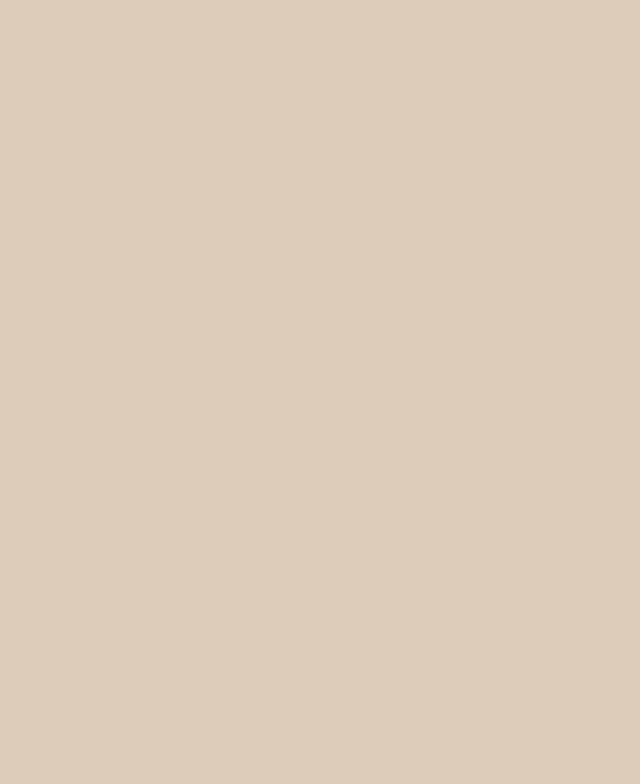
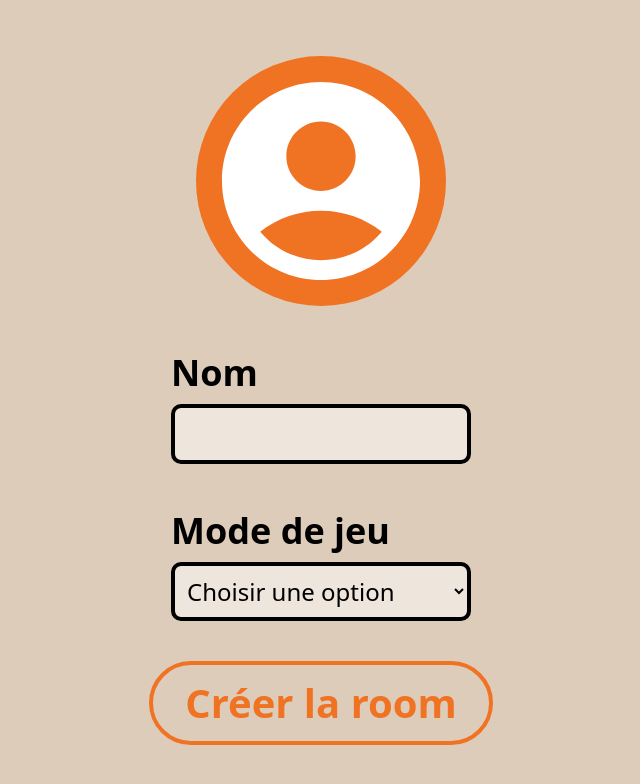
Before and after one commit to Tic-Tac-Paf/paf-react, a React (Vite) app: page /create in a window 1280 px wide. Before the commit this address had no page. Shown: the top 784 px of the page, without its empty margins (319-959 px from the left). Built offline with nearby package versions, Linux system fonts and the light colour scheme; a web font is replaced by a local one.

Commit message:
Feat : create join & create screen

```diff
--- a/package.json
+++ b/package.json
@@ -14,6 +14,7 @@
     "react": "^18.3.1",
     "react-dom": "^18.3.1",
     "react-router-dom": "^6.27.0",
+    "tailwind-merge": "^2.5.4",
     "tailwindcss": "^3.4.14"
   },
   "devDependencies": {
--- /dev/null
+++ b/src/assets/user-icon.tsx
@@ -0,0 +1,20 @@
+import { SVGProps } from "react";
+
+const UserIcon: React.FC<SVGProps<SVGSVGElement>> = (props) => (
+  <svg
+    width="250"
+    height="250"
+    viewBox="0 0 250 250"
+    fill="none"
+    xmlns="http://www.w3.org/2000/svg"
+    style={{ transition: "all 0.3s ease-in" }}
+    {...props}
+  >
+    <rect width="250" height="250" rx="125" fill="#F07323" />
+    <path
+      d="M125 25.9774C70.3392 25.9774 25.9771 70.3396 25.9771 125C25.9771 179.661 70.3392 224.023 125 224.023C179.66 224.023 224.022 179.661 224.022 125C224.022 70.3396 179.66 25.9774 125 25.9774ZM125 65.5865C144.111 65.5865 159.658 81.133 159.658 100.244C159.658 119.356 144.111 134.902 125 134.902C105.888 134.902 90.3418 119.356 90.3418 100.244C90.3418 81.133 105.888 65.5865 125 65.5865ZM125 204.218C104.898 204.218 81.1327 196.098 64.1998 175.7C80.9346 162.629 102.026 154.707 125 154.707C147.973 154.707 169.065 162.629 185.8 175.7C168.867 196.098 145.101 204.218 125 204.218Z"
+      fill="white"
+    />
+  </svg>
+);
+export default UserIcon;
--- /dev/null
+++ b/src/core/ui/form-inputs.tsx
@@ -0,0 +1,54 @@
+import { InputHTMLAttributes, forwardRef } from "react";
+import { twMerge } from "tailwind-merge";
+
+export const TextInput = forwardRef<
+  HTMLInputElement | null,
+  Omit<InputHTMLAttributes<HTMLInputElement>, "size" | "color">
+>(({ className, ...props }, ref) => {
+  return (
+    <input
+      {...props}
+      ref={ref}
+      className={twMerge(
+        "border-4 border-black bg-white/50 rounded-[10px] text-black text-[24px] outline-none p-2 w-full",
+        className
+      )}
+    />
+  );
+});
+
+TextInput.displayName = "TextInput";
+
+export interface SelectOption {
+  value: string;
+  label: string;
+}
+
+interface SelectProps
+  extends Omit<InputHTMLAttributes<HTMLSelectElement>, "size" | "color"> {
+  options: SelectOption[];
+}
+
+export const SelectInput = forwardRef<HTMLSelectElement | null, SelectProps>(
+  ({ className, options, ...props }, ref) => {
+    return (
+      <select
+        {...props}
+        ref={ref}
+        className={twMerge(
+          "border-4 border-black bg-white/50 rounded-[10px] text-black text-[24px] outline-none p-2 w-full",
+          className
+        )}
+      >
+        <option value=""> Choisir une option </option>
+        {options.map((option: SelectOption) => (
+          <option key={option.value} value={option.value}>
+            {option.label}
+          </option>
+        ))}
+      </select>
+    );
+  }
+);
+
+SelectInput.displayName = "SelectInput";
--- /dev/null
+++ b/src/pages/create.tsx
@@ -0,0 +1,61 @@
+import React, { useEffect, useState } from "react";
+import { OutlinedButton } from "../core/ui/buttons";
+import UserIcon from "../assets/user-icon";
+import { useNavigate } from "react-router-dom";
+import { SelectInput, SelectOption, TextInput } from "../core/ui/form-inputs";
+
+const gameModes: SelectOption[] = [
+  {
+    label: "Trouver le bon mot",
+    value: "findWorld",
+  },
+  {
+    label: "Ecrire des mots",
+    value: "WriteWords",
+  },
+];
+
+export const CreateScreen: React.FC = () => {
+  const navigate = useNavigate();
+
+  const [name, setName] = useState("");
+  const [gameMode, setGameMode] = useState("");
+
+  useEffect(() => {
+    console.log(name);
+  }, [name]);
+
+  const handleCreateRoom = () => {
+    if (!name || !gameMode) {
+      return alert("Veuillez remplir tous les champs");
+    }
+
+    alert(
+      `Nouvele room créée avec le nom ${name} et le mode de jeu ${gameMode}`
+    );
+    // create room and return id to navigate
+    navigate("waiting-room/123456");
+  };
+
+  return (
+    <div className="flex flex-col justify-center items-center gap-10 h-full w-full mx-auto">
+      <UserIcon />
+
+      <div className="flex flex-col justify-center items-start gap-1 max-w-[300px] w-full">
+        <p className=" text-[36px] font-bold">Nom</p>
+        <TextInput value={name} onChange={(e) => setName(e.target.value)} />
+      </div>
+
+      <div className="flex flex-col justify-center items-start gap-1 max-w-[300px] w-full">
+        <p className=" text-[36px] font-bold">Mode de jeu</p>
+        <SelectInput
+          options={gameModes}
+          value={gameMode}
+          onChange={(e) => setGameMode(e.target.value)}
+        />
+      </div>
+
+      <OutlinedButton label="Créer la room" onClick={handleCreateRoom} />
+    </div>
+  );
+};
--- /dev/null
+++ b/src/pages/join.tsx
@@ -0,0 +1,45 @@
+import React, { useState } from "react";
+import { OutlinedButton } from "../core/ui/buttons";
+import UserIcon from "../assets/user-icon";
+import { useNavigate } from "react-router-dom";
+import { TextInput } from "../core/ui/form-inputs";
+
+export const JoinScreen: React.FC = () => {
+  const navigate = useNavigate();
+
+  const [name, setName] = useState("");
+  const [accessCode, setAccessCode] = useState("");
+
+  const handleCreateRoom = () => {
+    if (!name || !accessCode) {
+      return alert("Veuillez remplir tous les champs");
+    }
+
+    alert(
+      `Rejoindre la room avec le nom ${name} et le code d'accès ${accessCode}`
+    );
+    // get room with access code and get id to navigate
+    navigate(`/waiting-room/${accessCode}`);
+  };
+
+  return (
+    <div className="flex flex-col justify-center items-center gap-10 h-full w-full">
+      <UserIcon />
+
+      <div className="flex flex-col justify-center items-start gap-1 ">
+        <p className=" text-[36px] font-bold">Nom</p>
+        <TextInput value={name} onChange={(e) => setName(e.target.value)} />
+      </div>
+
+      <div className="flex flex-col justify-center items-start gap-1 ">
+        <p className=" text-[36px] font-bold">Code d'accès</p>
+        <TextInput
+          value={accessCode}
+          onChange={(e) => setAccessCode(e.target.value)}
+        />
+      </div>
+
+      <OutlinedButton label="Rejoindre la room" onClick={handleCreateRoom} />
+    </div>
+  );
+};
--- a/src/router.tsx
+++ b/src/router.tsx
@@ -12,6 +12,8 @@ const Router: React.FC = () => {
       <BrowserRouter>
         <Routes>
           <Route path="/" element={<HomeScreen />} />
+          <Route path="/create" element={<CreateScreen />} />
+          <Route path="/join" element={<JoinScreen />} />
         </Routes>
       </BrowserRouter>
     </DefaultLayout>
```
